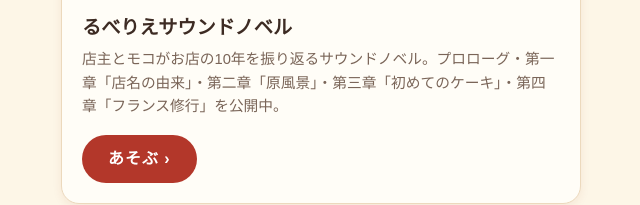
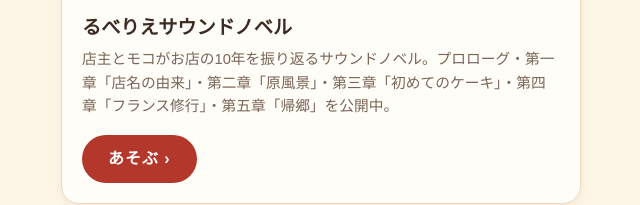
Before and after one commit to lebelierora/games, a plain HTML site: page index.html in a window 1280 px wide. Shown: the part 1585-1790 px from the top of the page, without its empty margins (319-959 px from the left). Drawn offline with Linux system fonts and the light colour scheme.

Commit message:
サウンドノベル第五章「帰郷」を公開中に更新

```diff
--- a/index.html
+++ b/index.html
@@ -191,7 +191,7 @@
               <img class="thumb" src="assets/thumb-novel.jpg" alt="赤いコンテナのお店「るべりえ」の外観イラスト" width="880" height="1564" />
               <span class="body" style="display:block">
                 <h2>るべりえサウンドノベル</h2>
-                <p class="desc">店主とモコがお店の10年を振り返るサウンドノベル。プロローグ・第一章「店名の由来」・第二章「原風景」・第三章「初めてのケーキ」・第四章「フランス修行」を公開中。</p>
+                <p class="desc">店主とモコがお店の10年を振り返るサウンドノベル。プロローグ・第一章「店名の由来」・第二章「原風景」・第三章「初めてのケーキ」・第四章「フランス修行」・第五章「帰郷」を公開中。</p>
                 <span class="play">あそぶ ›</span>
               </span>
             </a>
```
